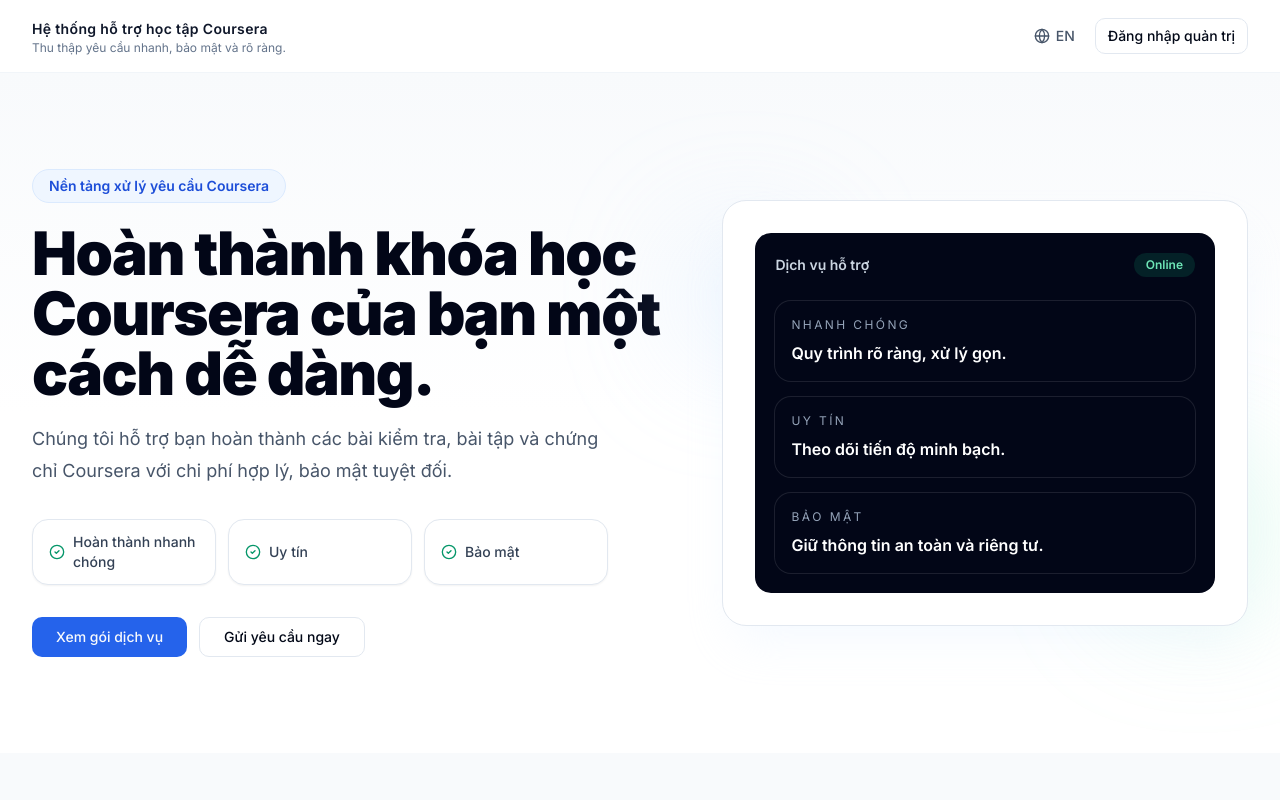
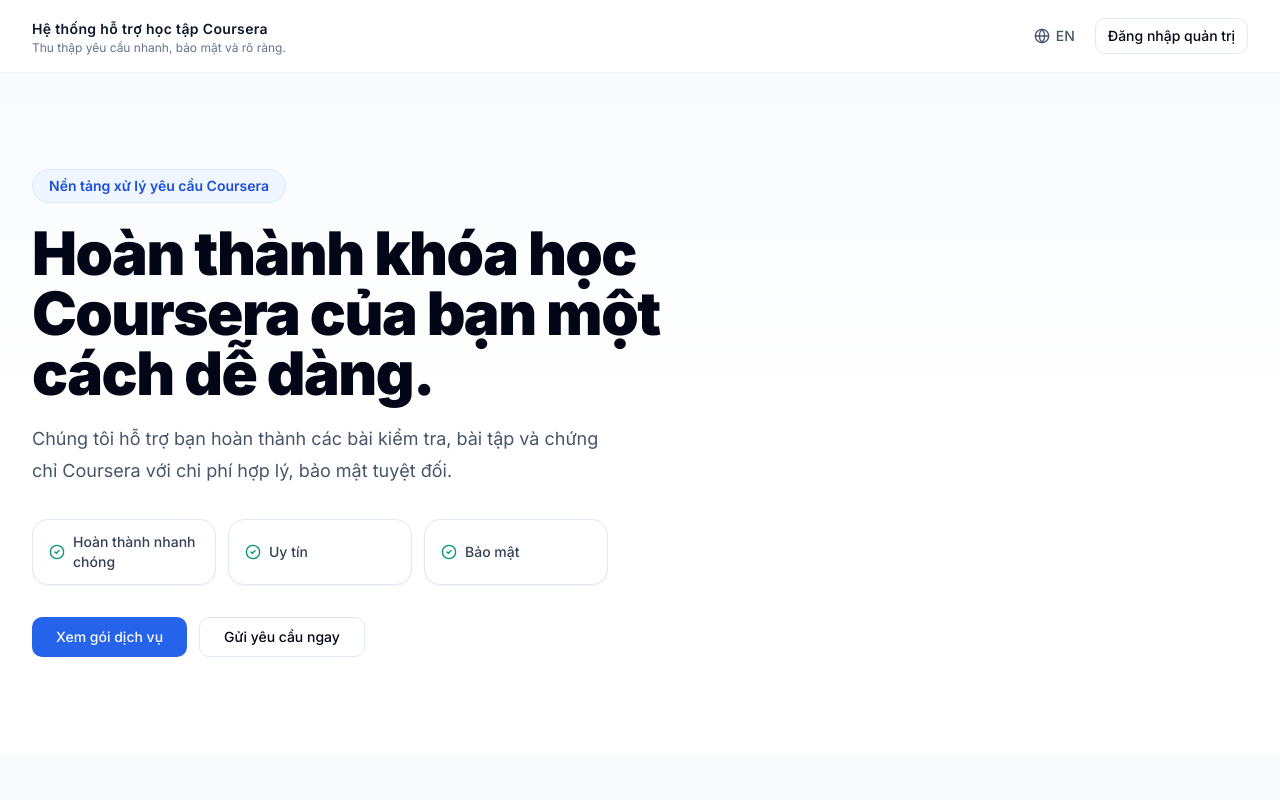
Before and after one commit to gray8493/spsera_coursera, a Next.js app: page / in a window 1280 px wide. Shown: the top 800 px of the page. Built offline with nearby package versions, Linux system fonts and the light colour scheme.

Commit message:
Remove support info card from homepage

```diff
--- a/src/app/page.tsx
+++ b/src/app/page.tsx
@@ -143,32 +143,6 @@ export default function HomePage() {
             </div>
           </div>
 
-          <div className="relative">
-            <div className="absolute -left-8 top-10 h-28 w-28 rounded-full bg-blue-200/40 blur-3xl" />
-            <div className="absolute -right-6 bottom-6 h-36 w-36 rounded-full bg-emerald-200/40 blur-3xl" />
-            <div className="relative rounded-3xl border border-slate-200 bg-white p-6 shadow-2xl shadow-blue-100/30 sm:p-8">
-              <div className="rounded-2xl bg-slate-950 p-5 text-white">
-                <div className="flex items-center justify-between">
-                  <span className="text-sm font-semibold text-slate-300">Dịch vụ hỗ trợ</span>
-                  <span className="rounded-full bg-emerald-500/15 px-3 py-1 text-xs font-semibold text-emerald-300">Online</span>
-                </div>
-                <div className="mt-6 space-y-4">
-                  <div className="rounded-2xl bg-white/8 p-4 ring-1 ring-white/10">
-                    <p className="text-xs uppercase tracking-[0.2em] text-slate-400">Nhanh chóng</p>
-                    <p className="mt-2 text-base font-semibold">Quy trình rõ ràng, xử lý gọn.</p>
-                  </div>
-                  <div className="rounded-2xl bg-white/8 p-4 ring-1 ring-white/10">
-                    <p className="text-xs uppercase tracking-[0.2em] text-slate-400">Uy tín</p>
-                    <p className="mt-2 text-base font-semibold">Theo dõi tiến độ minh bạch.</p>
-                  </div>
-                  <div className="rounded-2xl bg-white/8 p-4 ring-1 ring-white/10">
-                    <p className="text-xs uppercase tracking-[0.2em] text-slate-400">Bảo mật</p>
-                    <p className="mt-2 text-base font-semibold">Giữ thông tin an toàn và riêng tư.</p>
-                  </div>
-                </div>
-              </div>
-            </div>
-          </div>
         </div>
       </section>
 
```
